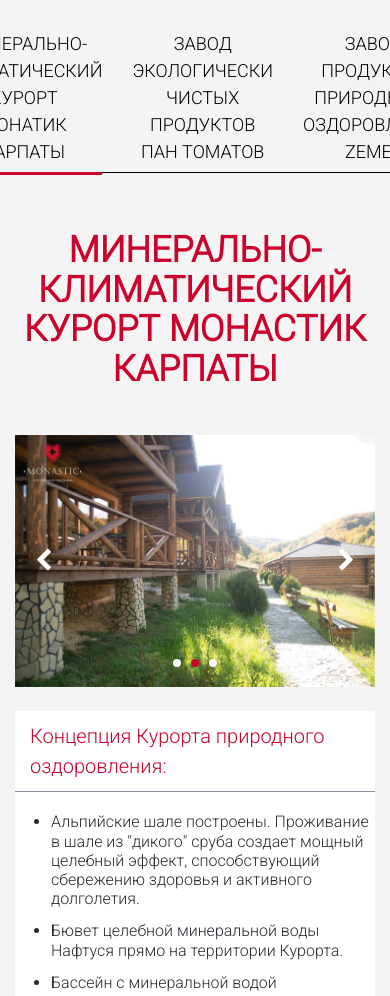
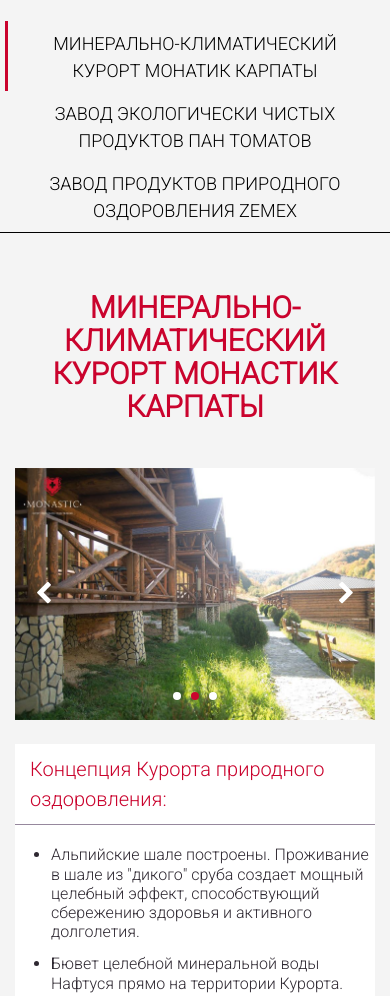
Before and after one commit to milk-2-dev/monastic, a website: page app/page1.html in a window 390 px wide. Shown: the top 996 px of the page. Drawn offline with Linux system fonts and the light colour scheme.

Commit message:
main-page mobile

```diff
--- a/app/sass/_max-767.scss
+++ b/app/sass/_max-767.scss
@@ -1,11 +1,30 @@
 @media (max-width: 767px) {
   h2,h4{
-    font-size: 36px;
+    font-size: 30px;
   }
 
-  .custom-tabs .nav-item {
-    margin-right: 0;
-    margin-left: 0;
-    padding: 0 15px;
+  .custom-tabs{
+    .nav{
+      flex-direction: column;
+    }
+    .nav-item {
+      margin-right: 0;
+      margin-left: 0;
+      padding: 0 15px;
+    }
+
+    .nav-link{
+      &:after{
+        bottom:auto;
+        left:-10px;
+        top:0;
+        width: 3px;
+        height: 100%;
+      }
+    }
+  }
+
+  .block-head{
+    flex-direction: column;
   }
 }
```
Also changed, not shown: app/css/main.css.
